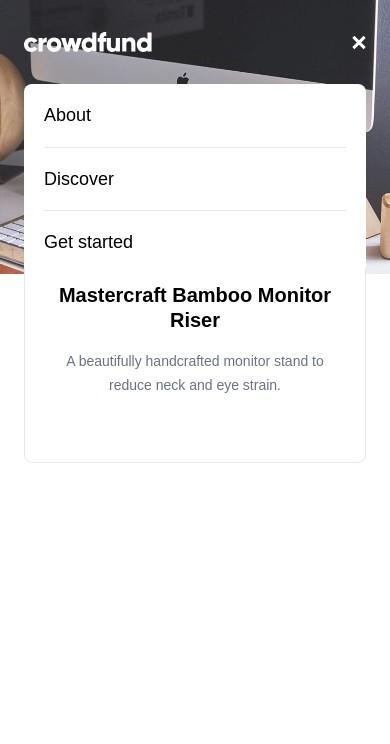
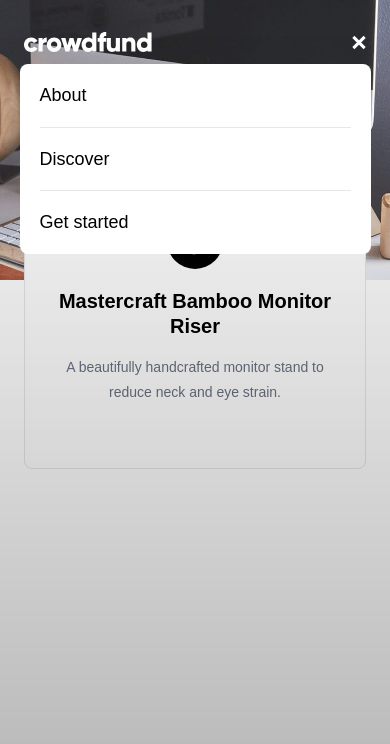
Before and after one commit to anet-eny/crowdfunding-product-page, a React (Vite) app: page / in a window 390 px wide. Both pictures are taken after a click on the button "Open menu". Shown: the top 744 px of the page. Built offline with nearby package versions, Linux system fonts and the light colour scheme.

Commit message:
Add linear background gradient to whole page when Menu is open

```diff
--- a/src/components/Header.jsx
+++ b/src/components/Header.jsx
@@ -11,7 +11,7 @@
   const { isMenuOpen, toggleMenu, isSmallScreen } = useContext(MenuContext);
 
   return (
-    <header className="relative overflow-hidden min-h-[260px] sm:min-h-[180px] px-6 pt-8">
+    <header className="relative overflow-hidden min-h-[280px] sm:min-h-[180px] px-6 pt-8">
       <picture className="absolute inset-0 w-full h-full ">
         <source srcSet={imageDesktop} media="(min-width: 40rem)" />
         <img
--- a/src/components/Menu.jsx
+++ b/src/components/Menu.jsx
@@ -4,7 +4,12 @@
 export default function Menu() {
   const { closeMenu } = useContext(MenuContext);
   return (
-    <div className="relative mt-8 z-10">
+    <div className="fixed inset-0 z-10 mt-8">
+      <div
+        className="absolute inset-0 bg-linear-to-b from-transparent to-black/30"
+        onClick={closeMenu}
+      ></div>
+      <div className="relative max-w-[90%] mx-auto mt-8">
         <div className="bg-white rounded-lg">
           <nav className="flex flex-col px-5 divide-y divide-gray-200 text-preset-5--medium text-black">
             <a
@@ -40,5 +45,6 @@
           </nav>
         </div>
       </div>
+    </div>
   );
 }
```
Lines whose indentation alone changed are shown as unchanged.
